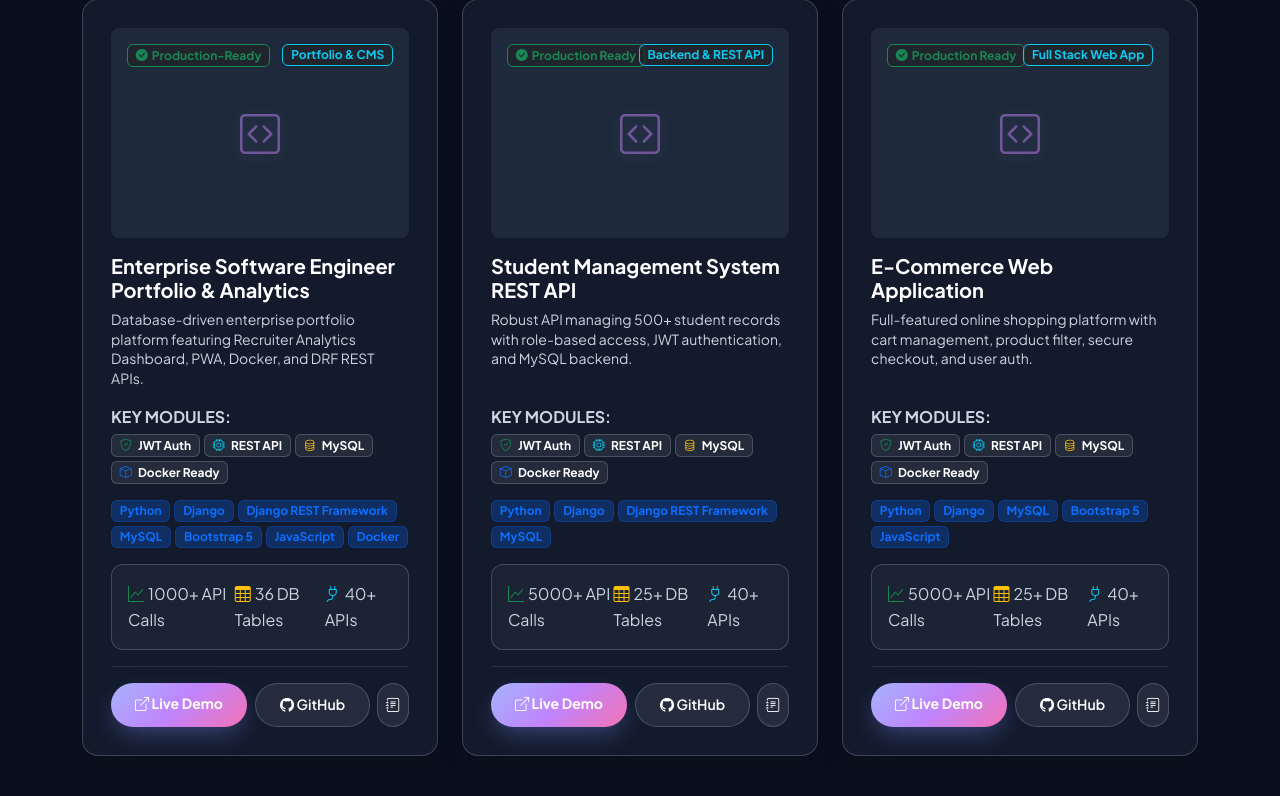
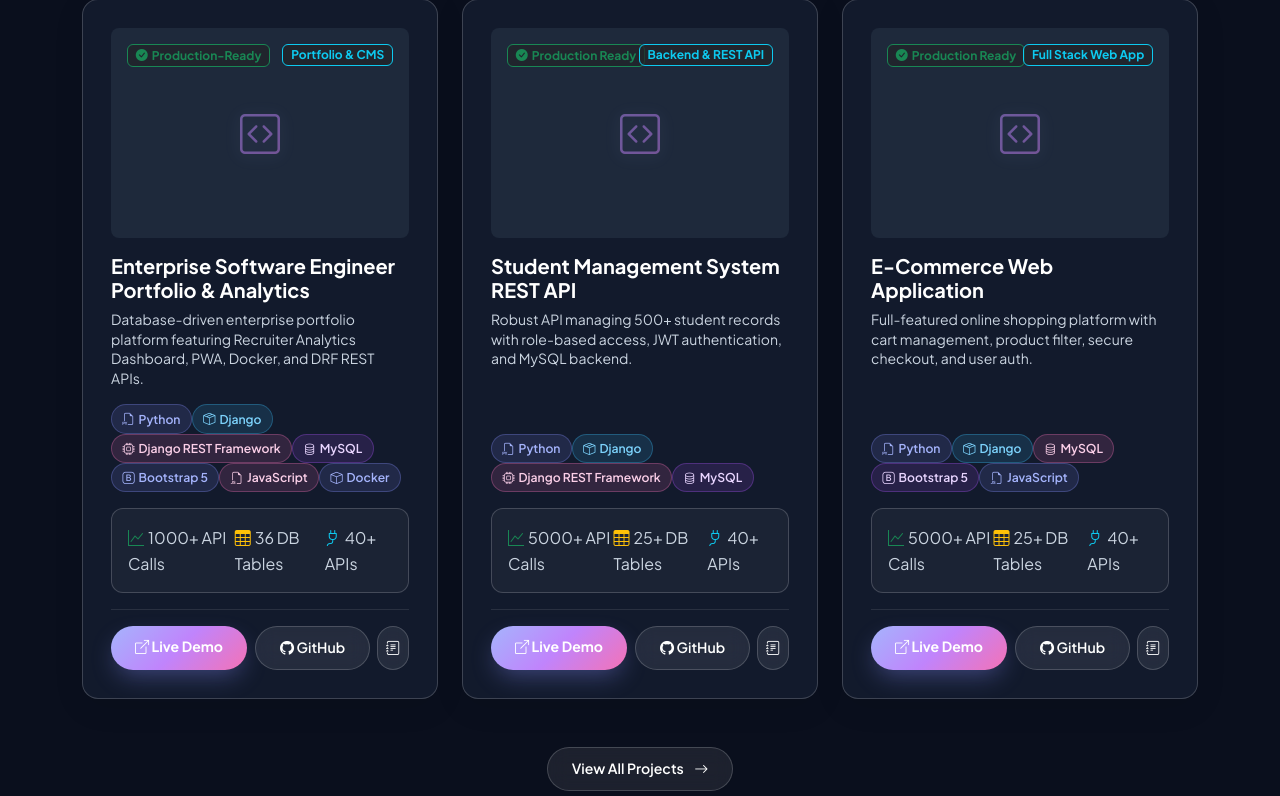
Before and after one commit to vyankateshwarpund/My_Portfolio, a Django app: page / in a window 1280 px wide. Shown: the part 1216-2012 px from the top of the page. Run offline with Django 5.2, Linux system fonts and the light colour scheme; data comes from the database, SQL or seed files in the repository.

Commit message:
Remove hardcoded Key Modules and render tech stack badges dynamically from backend

```diff
--- a/templates/home.html
+++ b/templates/home.html
@@ -141,24 +141,14 @@
                     <h5 class="fw-bold mb-2 text-main">{{ project.title }}</h5>
                     <p class="text-muted small flex-grow-1 mb-3" style="line-height:1.4;">{{ project.short_description }}</p>
 
-                    <!-- Feature Checklist Pills -->
-                    <div class="mb-3">
-                        <span class="extra-small text-muted fw-bold text-uppercase d-block mb-1">Key Modules:</span>
-                        <div class="d-flex flex-wrap gap-1">
-                            <span class="badge theme-tech-badge small"><i class="bi bi-shield-check text-success me-1"></i> JWT Auth</span>
-                            <span class="badge theme-tech-badge small"><i class="bi bi-cpu text-info me-1"></i> REST API</span>
-                            <span class="badge theme-tech-badge small"><i class="bi bi-database text-warning me-1"></i> MySQL</span>
-                            <span class="badge theme-tech-badge small"><i class="bi bi-box text-primary me-1"></i> Docker Ready</span>
-                        </div>
-                    </div>
-
-                    <!-- Tech Stack Badges -->
-                    <div class="mb-3">
-                        <div class="d-flex flex-wrap gap-1">
-                            {% for tech in project.tech_stack.all %}
-                            <span class="badge bg-primary bg-opacity-25 text-primary border border-primary border-opacity-25 extra-small">{{ tech.name }}</span>
-                            {% endfor %}
-                        </div>
+                    <!-- Technology Stack Badges (Dynamic from Backend) -->
+                    <div class="mb-3 d-flex flex-wrap gap-1.5">
+                        {% for tech in project.tech_stack.all %}
+                        <span class="tech-tag-badge"><i class="{{ tech.icon_class|default:'bi bi-cpu' }} me-1"></i>{{ tech.name }}</span>
+                        {% empty %}
+                        <span class="tech-tag-badge"><i class="bi bi-filetype-py me-1"></i>Python</span>
+                        <span class="tech-tag-badge"><i class="bi bi-box-seam me-1"></i>Django</span>
+                        {% endfor %}
                     </div>
 
                     <!-- Real Metrics Badge Bar -->
```
